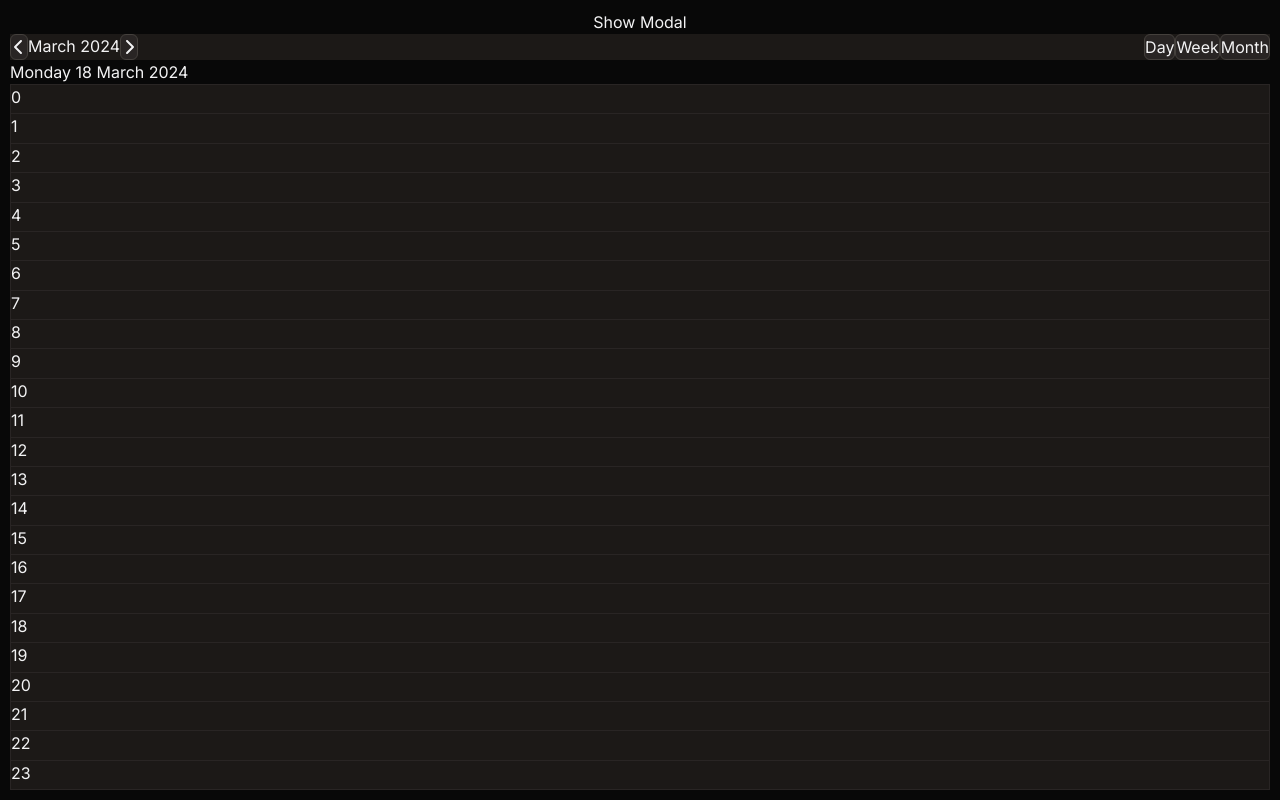
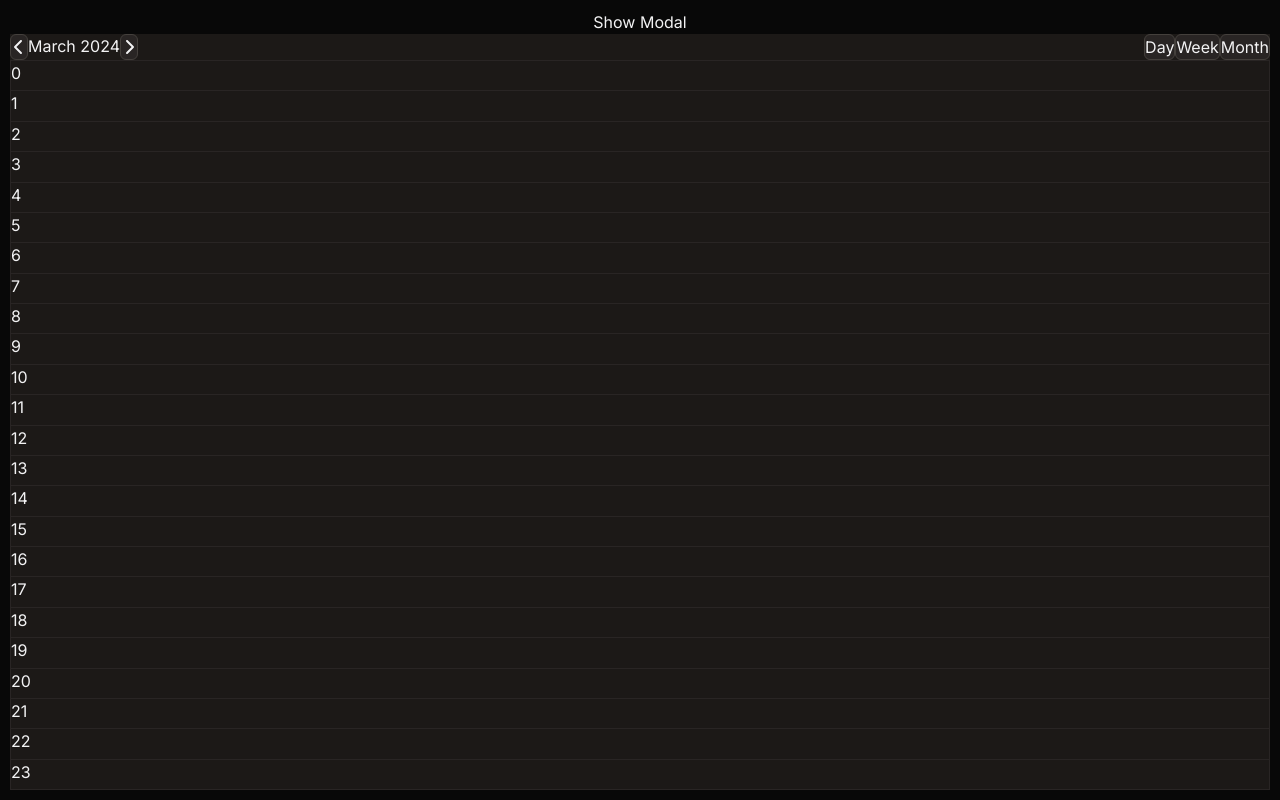
Before and after one commit to marielle-lopez/chrono, a React (Vite) app in the folder frontend/: page /day in a window 1280 px wide. Built offline with nearby package versions, Linux system fonts and the light colour scheme.

Commit message:
remove unnecessary heading

```diff
--- a/frontend/src/pages/DayPage/DayPage.tsx
+++ b/frontend/src/pages/DayPage/DayPage.tsx
@@ -1,13 +1,8 @@
 import CellList from '../../containers/CellList/CellList';
-import { Day, Month } from '../../helpers/enums';
 
 const DayPage = ({ day }: { day: Date }) => {
   return (
     <main className="flex flex-col flex-grow">
-      <h1>
-        {Object.values(Day)[day.getDay()]} {day.getDate()}{' '}
-        {Object.values(Month)[day.getMonth()]} {day.getFullYear()}
-      </h1>
       <CellList view="day" day={day} />
     </main>
   );
```
